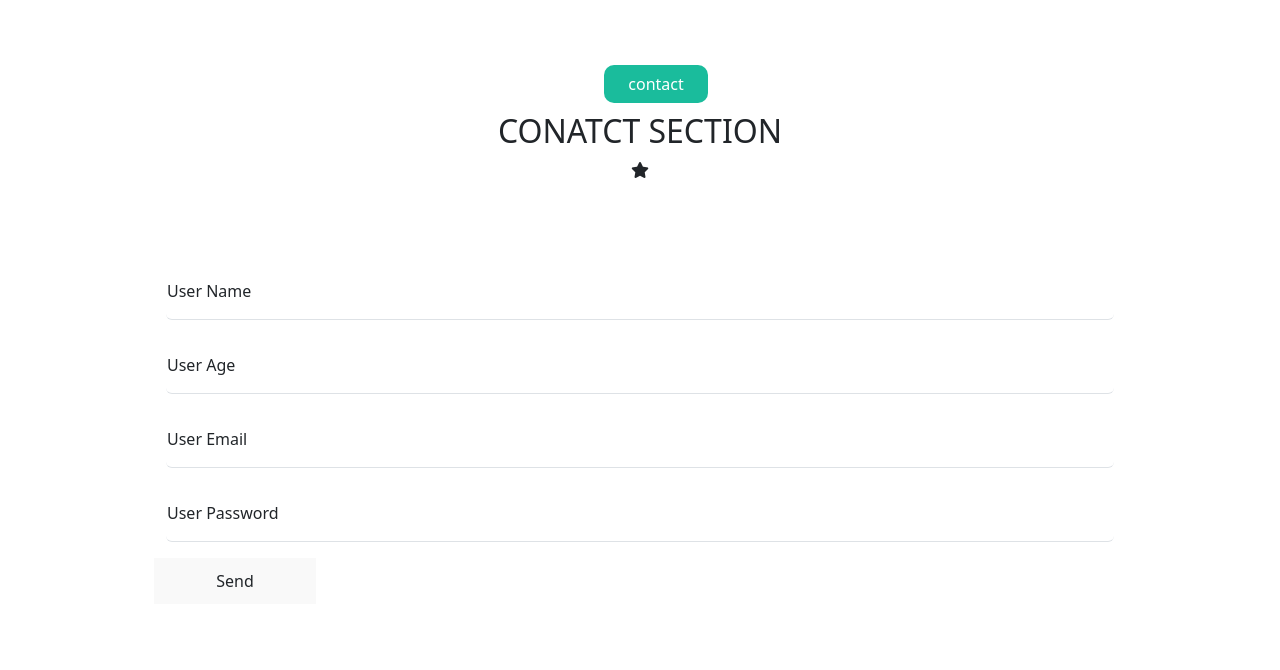
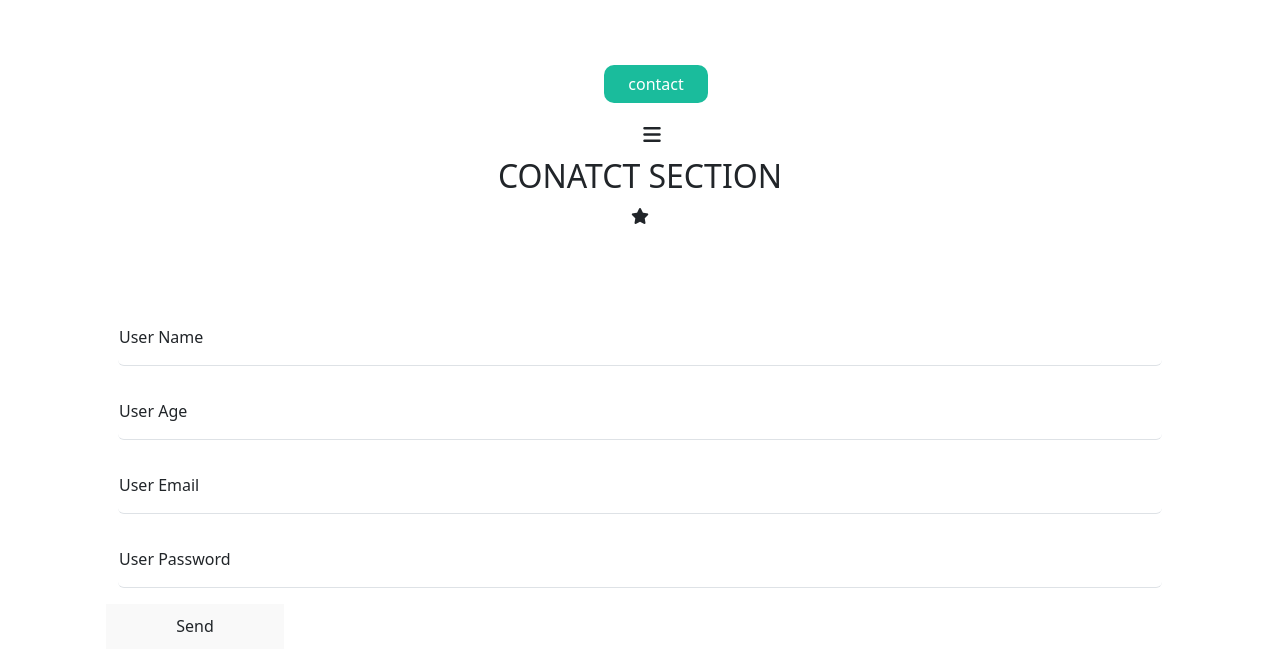
Before and after one commit to Mmy2000/First-React-Project, a React (Vite) app in the folder fisrt-project/: page /contact in a window 1280 px wide. Shown: the top 670 px of the page. Built offline with nearby package versions, Linux system fonts and the light colour scheme.

Commit message:
finishing the project

```diff
--- a/fisrt-project/src/componet/Contact/Contact.jsx
+++ b/fisrt-project/src/componet/Contact/Contact.jsx
@@ -10,7 +10,7 @@ export default function Contact() {
                 <div className="line-1  bg-slate-700 "></div>
             </div>
             <div class="container p-5 my-3">
-        <div class="row px-5">
+        <div class="row px-52">
             <div class="form-floating mb-3">
                 <input type="text" class="form-control border-0 border-bottom " id="user name"
                     placeholder="user name"/>
--- a/fisrt-project/src/componet/Footer/Footer.jsx
+++ b/fisrt-project/src/componet/Footer/Footer.jsx
@@ -4,12 +4,12 @@ export default function Footer() {
   return <>
   <div className=' text-white bg-[#2c3e50] p-20  grid justify-items-center items-center lg:grid-cols-12 bottom-0 right-0 left-0 mx-auto'>
 
-    <div className="item-1 col-span-4">
+    <div className="item-1 my-3 md:my-0 col-span-4">
         <h2 className='text-4xl font-semibold'>Location</h2>
         <p className='my-2'>2215 John Daniel Drive</p>
         <p>Clark, MO 65243</p>
     </div>
-    <div className="item-1 col-span-4">
+    <div className="item-1 mb-3 md:mb-0 col-span-4">
         <h2 className='text-4xl font-semibold'>AROUND THE WEB</h2>
         <div className='icons mt-2 flex justify-center items-center'>
             <div className='rounded-full border-[1px] px-2 mx-1  py-1 border-white'>
@@ -29,7 +29,7 @@ export default function Footer() {
 
         </div>
     </div>
-    <div className="item-1 col-span-4">
+    <div className="item-1 my-3 md:my-0 col-span-4">
         <h2 className='text-4xl font-semibold'>ABOUT FREELANCER</h2>
         <p className='mt-2'>Freelance is a free to use, licensed Bootstrap theme created by Route</p>
 
--- a/fisrt-project/src/componet/Navbar/Navbar.jsx
+++ b/fisrt-project/src/componet/Navbar/Navbar.jsx
@@ -7,13 +7,16 @@ export default function Navbar() {
         <div>
             <Link className='text-white text-3xl font-black hover:text-white text-decoration-none   ' to="">START FRAMEWORK</Link>
         </div>
-      <ul className='flex flex-wrap  justify-around items-center'>
+      <ul className='hidden md:flex flex-wrap  justify-around items-center'>
 
 
         <li><NavLink className='text-white text-lg  px-4 py-2 font-black text-decoration-none hover:text-white' to="about">About</NavLink></li>
         <li><NavLink className='text-white text-lg  px-4 py-2 font-black hover:text-white text-decoration-none' to="portfolio">Portfolio</NavLink></li>
         <li><NavLink className='text-white text-lg  px-4 py-2 font-black hover:text-white text-decoration-none' to="contact">contact</NavLink></li>
       </ul>
+      <button class="md:hidden ms-4 bg-transparent border-gray-800 hover:border-gray-800 rounded-md"  id="toggle">
+                    <i class="fa-solid fa-bars fa-lg"></i>
+                </button>
     </div>
   )
 }
--- a/fisrt-project/src/componet/Portfolio/Portfolio.jsx
+++ b/fisrt-project/src/componet/Portfolio/Portfolio.jsx
@@ -66,7 +66,6 @@ export default function Portfolio() {
             </div>
 
 
-
           </div>
         </div>
       </section>
```
